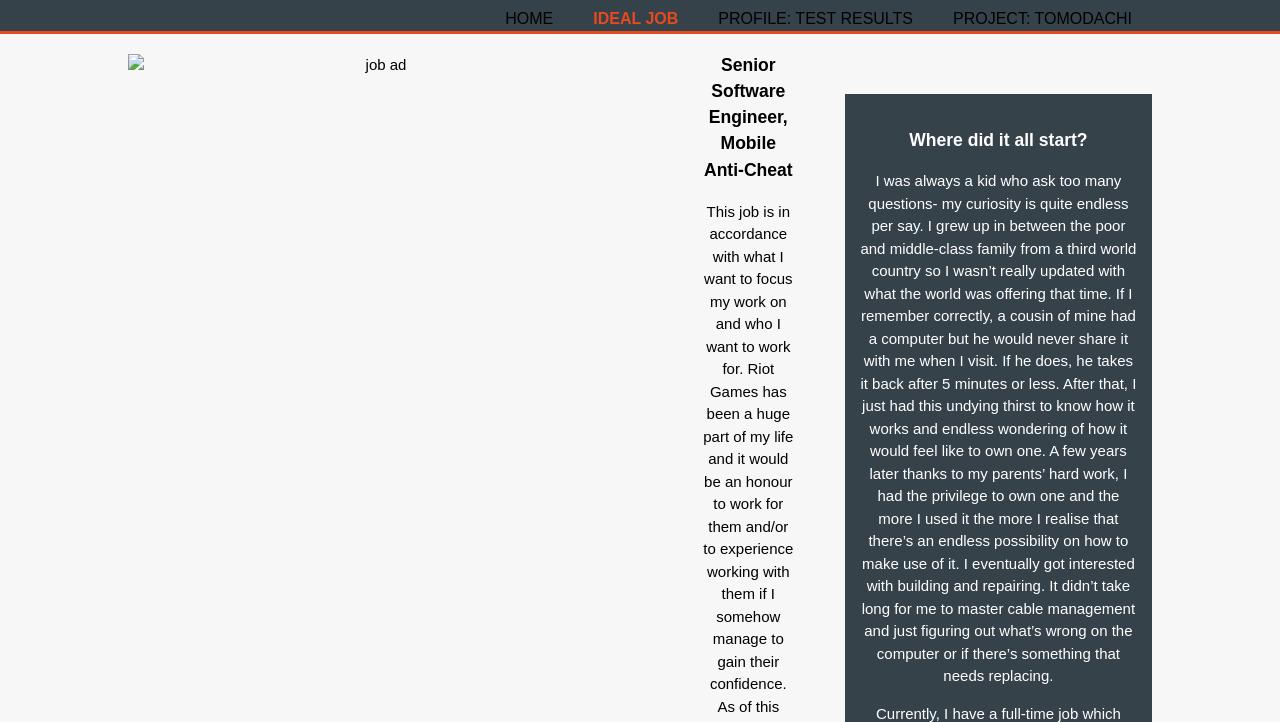
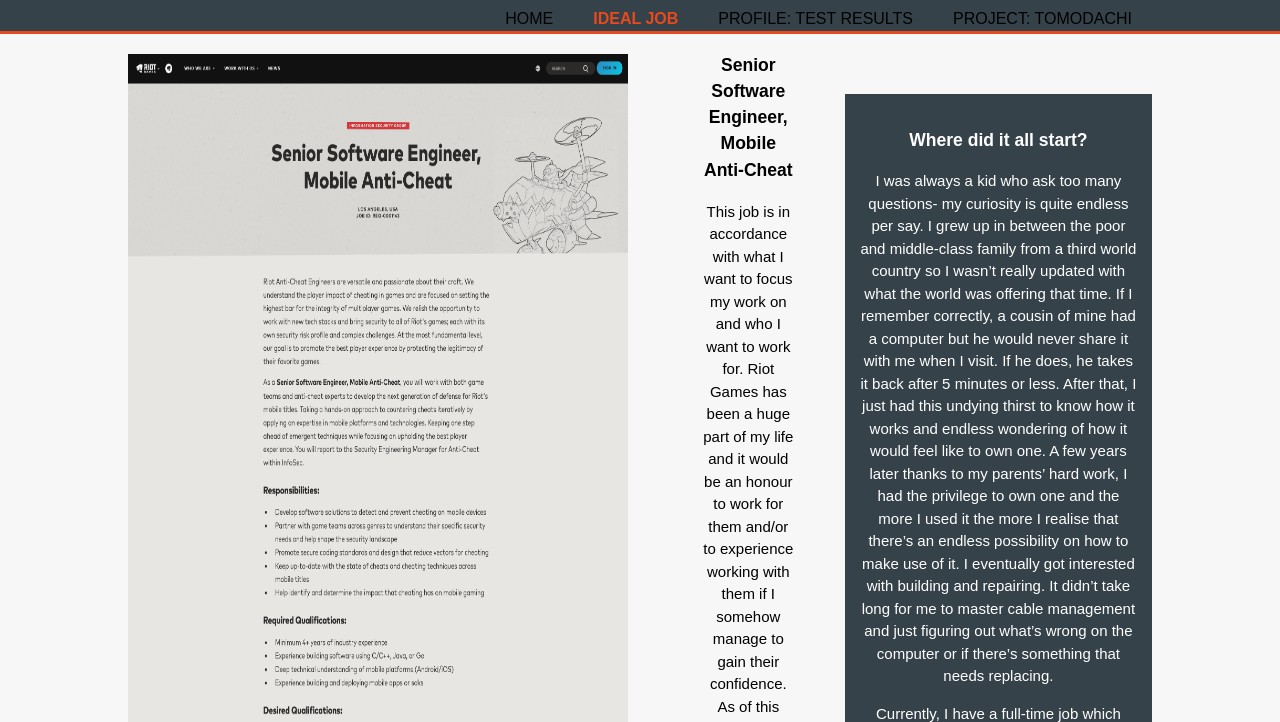
Before and after one commit to victoria-sabino/RMIT-assessmentone-myprofile, a plain HTML site: page idealjob.html in a window 1280 px wide. Shown: the part 78-800 px from the top of the page. Drawn offline with Linux system fonts and the light colour scheme.

Commit message:
Update idealjob.html

```diff
--- a/idealjob.html
+++ b/idealjob.html
@@ -29,7 +29,7 @@
       <div class="container">
         <article id="main-col">
 
-          <img src="./images/idealjob.png" alt="job ad" style="width:500px;height:1200px;" class="picleft"/>   <h1 class="page=title"> Senior Software Engineer, Mobile Anti-Cheat </h1>
+          <img src="idealjob.png" alt="job ad" style="width:500px;height:1200px;" class="picleft"/>   <h1 class="page=title"> Senior Software Engineer, Mobile Anti-Cheat </h1>
           <p> This job is in accordance with what I want to focus my work on and who I want to work for. Riot Games has been a huge part of my life and it would be an honour to work for them and/or to experience working with them if I somehow manage to gain their confidence. As of this moment, I am heavily invested with videogames and cybersecurity, therefore, this job hits the spot. They are looking for a Senior Software Engineer, Mobile Anti-Cheat to counter malicious intent towards their multiplayer games and help preserve the games integrity.
           </p>
           <p>A role like this certainly has a big impact on the company and so naturally there are responsibilities that comes along with it such as: <br>
```
